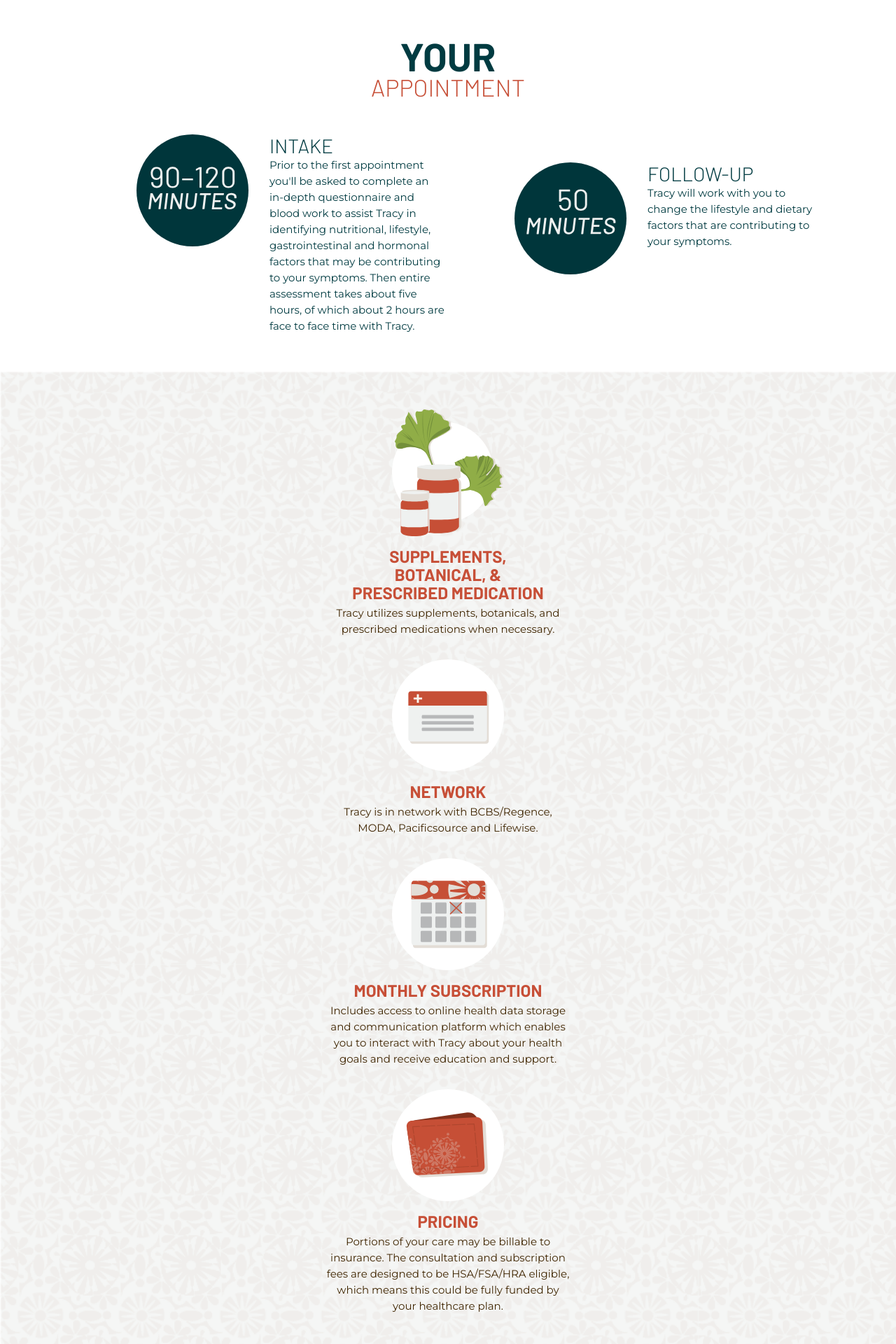
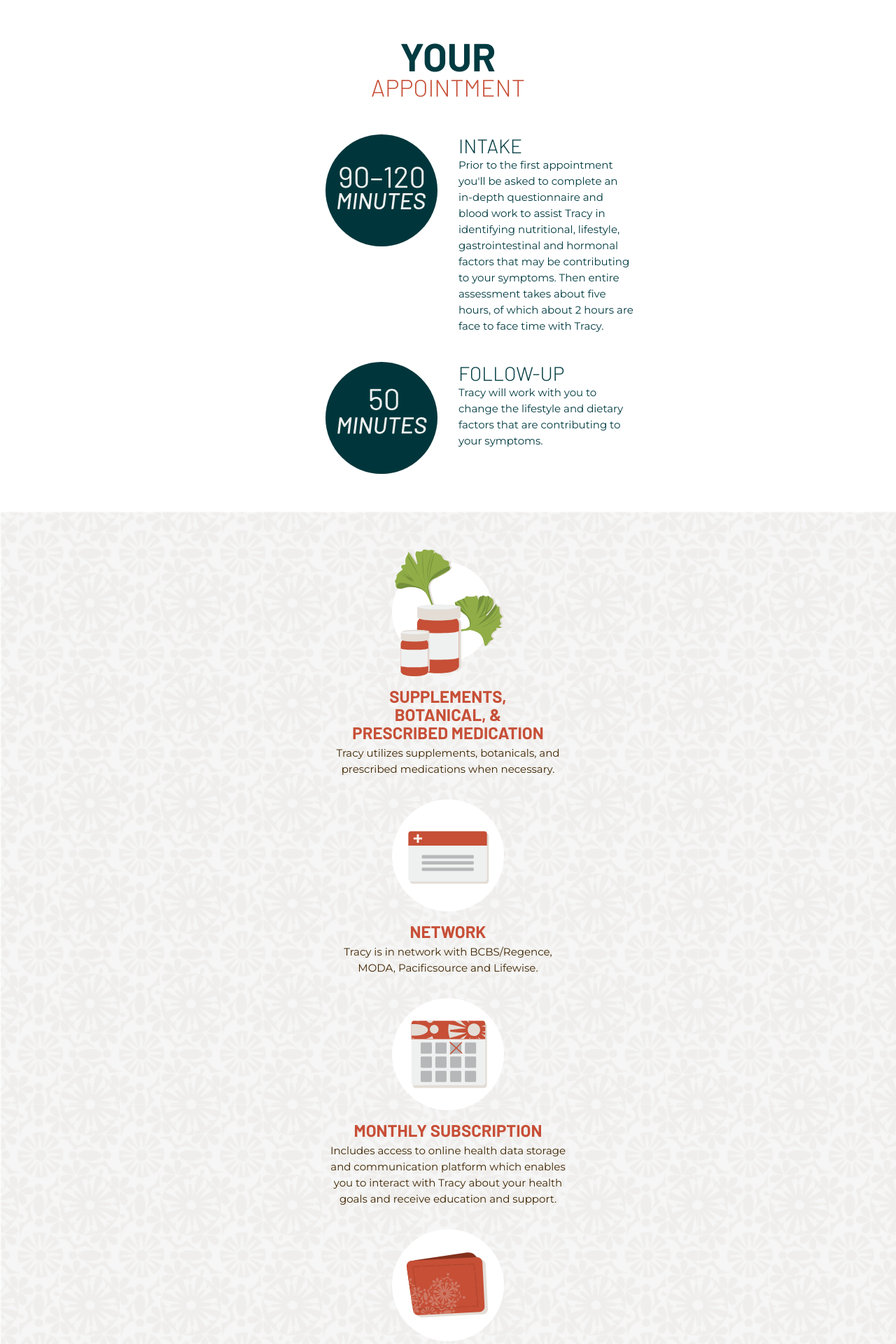
Before and after one commit to bduo/pipsychiatry, a PHP site: page /services.php in a window 1280 px wide. Shown: the part 70-1990 px from the top of the page at 70% size. Run offline with PHP 8.4, Linux system fonts and the light colour scheme.

Commit message:
Updated Services

```diff
--- a/css/pip.css
+++ b/css/pip.css
@@ -253,8 +253,12 @@ button {
 	display: flex;
 	flex-direction: row;
 	flex-wrap: wrap;
-	/* width: 100%;
-	flex-basis: 100%; */
+	width: 100%;
+	flex-basis: 100%;
+}
+
+.break {
+	display: none;
 }
 
 .column {
@@ -924,7 +928,7 @@ a[href^="tel"] {
 
 /*=== LARGER MOBILE MEDIA QUERY ===*/
 
-@media only screen and (max-device-width : 640px) {
+@media only screen and (max-device-width : 629px) {
 
 	/*=== GLOBAL STYLE SECTION ===*/
 
@@ -1557,6 +1561,15 @@ a[href^="tel"] {
 		margin-left: 110px;
 	}
 
+	.row {
+		flex-grow: 2;
+	}
+
+	.break {
+		display: flex;
+		flex-basis: 100%;
+	}
+
 }
 
 /*=== LARGER TABLET MEDIA QUERY ===*/
@@ -1659,6 +1672,15 @@ a[href^="tel"] {
 		padding-top: 40px;
 	}
 
+	.row {
+		flex-grow: 2;
+	}
+
+	.break {
+		display: flex;
+		flex-basis: 100%;
+	}
+
 	.column_tab {
 		padding-bottom: 32px;
 		flex-basis: 100%;
@@ -1861,7 +1883,7 @@ a[href^="tel"] {
 
 /*=== SMALLER TABLET MEDIA QUERY ===*/
 
-@media only screen and (min-device-width: 641px) and (max-device-width: 767px) {
+@media only screen and (min-device-width: 630px) and (max-device-width: 767px) {
 
 	/*=== NAVBAR SECTION ===*/
 
@@ -1926,6 +1948,15 @@ a[href^="tel"] {
 		padding-bottom: 32px;
 	}
 
+	.row {
+		flex-grow: 2;
+	}
+
+	.break {
+		display: flex;
+		flex-basis: 100%;
+	}
+
 	/* Gets rid of hover effect for smaller tablet when button is clicked */
 	#book_appt_button:link {
 		background-image: url(/assets/book_appt_button.svg);
--- a/services.php
+++ b/services.php
@@ -24,7 +24,8 @@ Programmer: Brandon El Haj
 					<p class="appoint_paragraph">Prior to the first appointment you'll be asked to complete an in-depth questionnaire and blood work to assist Tracy in identifying nutritional, lifestyle, gastrointestinal and hormonal factors that may be contributing to your symptoms. Then entire assessment takes about five hours, of which about 2 hours are face to face time with Tracy.
 					</p>
 				</div>
-				<div class="column_icon column_break"><img src="/assets/icon_50min.svg" class="follow_up_icon" alt="50 mins appointment icon"></div>
+				<div class="break"></div>
+				<div class="column_icon"><img src="/assets/icon_50min.svg" class="follow_up_icon" alt="50 mins appointment icon"></div>
 				<div class="column_text">
 					<h2 class="appoint_title appoint_tab">FOLLOW-UP</h2>
 					<p class="appoint_paragraph">Tracy will work with you to change the lifestyle and dietary factors that are contributing to your symptoms.</p>
```
